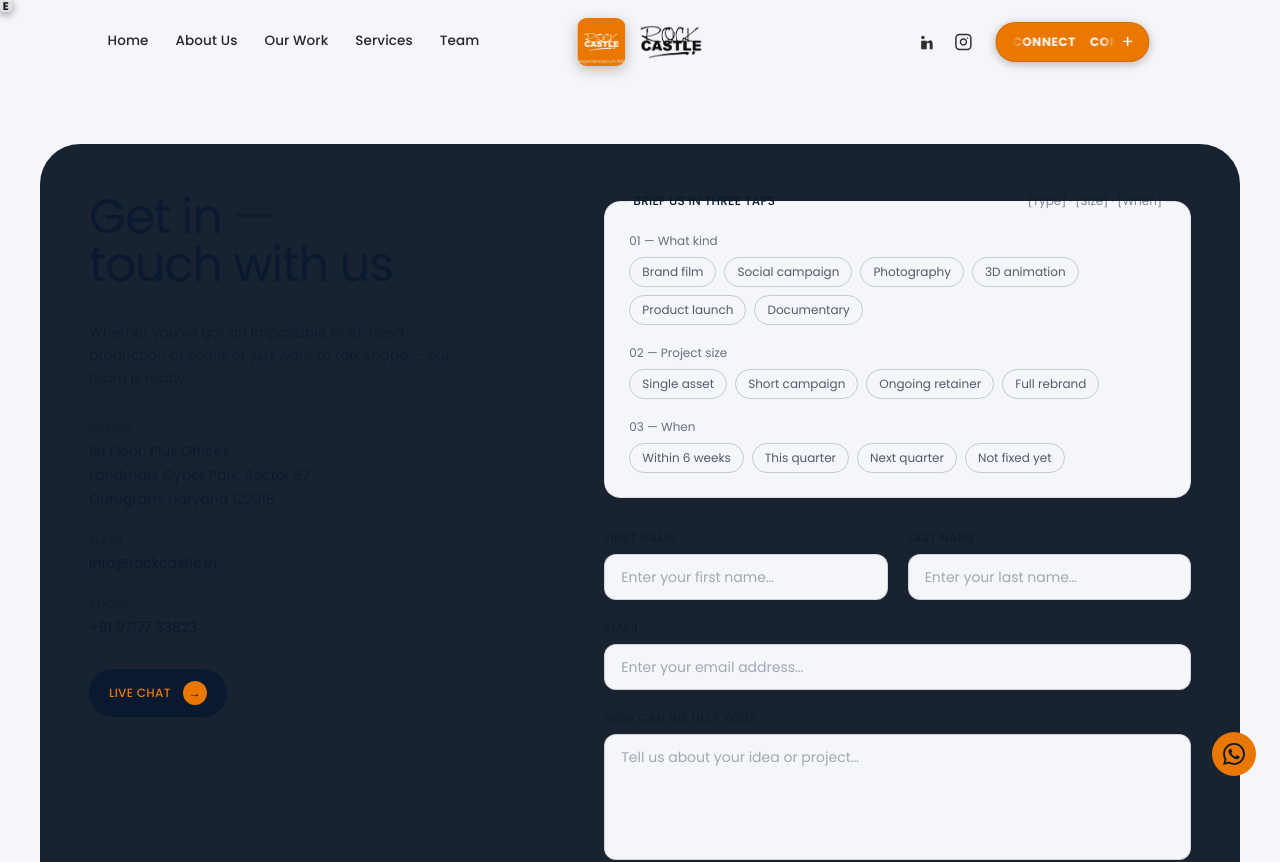
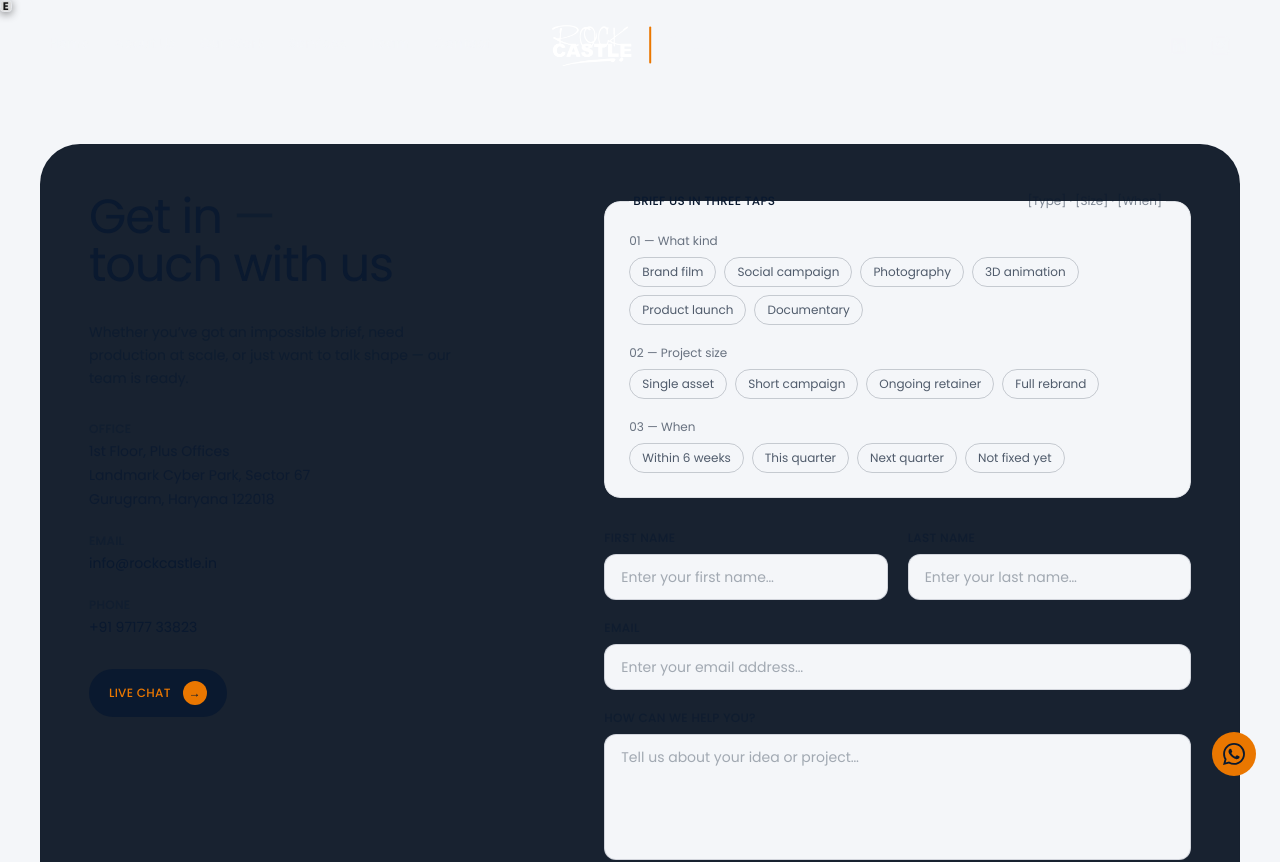
Before and after one commit to Jnyanu18/rockcastle_hoy, a Next.js app: page /contact in a window 1280 px wide. Shown: the top 862 px of the page. Built offline with nearby package versions, Linux system fonts and the light colour scheme.

Commit message:
changed nav bar

```diff
--- a/components/Navigation.css
+++ b/components/Navigation.css
@@ -10,34 +10,13 @@
   --nav-shift-right: 0px;
 }
 
-@media (min-width: 992px) {
-  :root {
-    --nav-shift-left: clamp(25px, 3.5vw, 55px);
-    --nav-shift-right: clamp(40px, 5vw, 80px);
-  }
-}
-
-@media (min-width: 1200px) {
-  :root {
-    --nav-shift-left: clamp(45px, 5.2vw, 85px);
-    --nav-shift-right: clamp(65px, 7vw, 125px);
-  }
-}
-
-@media (min-width: 1440px) {
-  :root {
-    --nav-shift-left: clamp(65px, 6.5vw, 115px);
-    --nav-shift-right: clamp(90px, 8.5vw, 160px);
-  }
-}
-
 .nav {
   position: fixed;
   top: 0;
   left: 0;
   right: 0;
   z-index: 120;
-  padding: 22px 0;
+  padding: clamp(30px, 3.8vh, 46px) 0;
   color: #f4f6f9;
   background: transparent;
   transition: transform 0.4s cubic-bezier(0.16, 1, 0.3, 1),
@@ -50,7 +29,7 @@
 }
 
 .nav--scrolled {
-  padding: 14px 0;
+  padding: clamp(16px, 2vh, 22px) 0;
   backdrop-filter: none;
   -webkit-backdrop-filter: none;
 }
@@ -78,54 +57,12 @@
   box-shadow: 0 2px 24px rgba(0, 0, 0, 0.12);
 }
 
-/* Homepage hero treatment: compact floating navigation over the campaign media. */
-.nav--hero,
-.nav--hero.nav--scrolled {
-  top: 18px;
-  left: 50%;
-  right: auto;
-  width: min(900px, calc(100% - 32px));
-  padding: 8px 0;
-  transform: translateX(-50%);
-  border-radius: 999px;
-  background: rgba(5, 5, 5, 0.84);
-  border: 1px solid rgba(241, 236, 226, 0.16);
-  box-shadow: 0 12px 32px rgba(0, 0, 0, 0.28);
-  color: var(--rc-white, #f4f6f9);
-}
-
-.nav--hero .nav__inner {
-  padding-inline: clamp(14px, 2vw, 24px);
-}
-
-.nav--hero .nav__brand-logo {
-  width: 38px;
-  height: 38px;
-  border-radius: 7px;
-}
-
-.nav--hero .nav__brand-wordmark {
-  filter: brightness(0) invert(1);
-}
-
-@media (max-width: 700px) {
-  .nav--hero,
-  .nav--hero.nav--scrolled {
-    top: 12px;
-    width: calc(100% - 24px);
-  }
-
-  .nav--hero .nav__brand-wordmark {
-    display: none;
-  }
-}
-
 /* Full-bleed inner container spanning corner-to-corner */
 .nav__inner {
   width: 100%;
   max-width: 100%;
   margin: 0;
-  padding: 0 clamp(20px, 3.2vw, 48px);
+  padding: 0 clamp(24px, 3.8vw, 64px);
   display: flex;
   align-items: center;
   justify-content: space-between;
@@ -135,21 +72,15 @@
 
 /* ===================================================
    ZONE 1: Left Navigation Links (Corner to Center)
-   Exact order: Home, Made by Yellow, Culture, How we roll
+   Order: Home | About Us | Our Work | Services | Team | Contact
    =================================================== */
 .nav__links {
   display: none;
   align-items: center;
-  gap: clamp(18px, 2.1vw, 34px);
+  gap: clamp(16px, 1.9vw, 32px);
   flex: 1;
   justify-content: flex-start;
-  transform: translateX(calc((1 - var(--nav-scroll-p, 0)) * var(--nav-shift-left, 0px)));
-  transition: transform 0.4s cubic-bezier(0.16, 1, 0.3, 1), opacity 0.25s ease;
-  will-change: transform;
-}
-
-.nav--scrolled .nav__links {
-  transform: translateX(0);
+  transition: opacity 0.25s ease;
 }
 
 .nav__link {
@@ -157,7 +88,7 @@
   font-size: 13.5px;
   font-weight: 500;
   letter-spacing: 0.01em;
-  text-transform: none; /* Title Case matching reference */
+  text-transform: none;
   color: currentColor;
   text-decoration: none;
   position: relative;
@@ -171,7 +102,7 @@
   opacity: 1;
 }
 
-/* Underline Indicator: clean solid horizontal bar below active link */
+/* Underline Indicator: vibrant orange bar below active or hovered link matching reference */
 .nav__link::after {
   content: '';
   position: absolute;
@@ -179,7 +110,7 @@
   left: 0;
   width: 0;
   height: 2px;
-  background: currentColor;
+  background: var(--rc-orange, #ea7700);
   transition: width 0.3s cubic-bezier(0.16, 1, 0.3, 1);
   border-radius: 1px;
 }
@@ -195,8 +126,9 @@
 }
 
 /* ===================================================
-   ZONE 2: Center Brand Logo & Stacked Text
-   Pinned dead-center horizontally and vertically
+   ZONE 2: Center Brand Logo & Tagline Lockup
+   Pinned dead-center horizontally and vertically:
+   [ ROCK CASTLE ] | EXPERIENCE UN-LTD
    =================================================== */
 .nav__brand-center-anchor {
   position: absolute;
@@ -213,7 +145,7 @@
 .nav__brand {
   display: flex;
   align-items: center;
-  gap: 14px;
+  gap: clamp(12px, 1.25vw, 18px);
   text-decoration: none;
   color: currentColor;
   pointer-events: auto;
@@ -221,29 +153,47 @@
 }
 
 .nav__brand:hover {
-  opacity: 0.9;
+  opacity: 0.94;
   transform: scale(1.02);
 }
 
-.nav__brand-logo {
-  width: 48px;
-  height: 48px;
-  padding: 0;
-  box-sizing: border-box;
-  background: transparent;
-  object-fit: cover;
-  border-radius: 9px;
-  box-shadow: 0 4px 14px rgba(0, 0, 0, 0.25);
-  flex-shrink: 0;
-}
-
 .nav__brand-wordmark {
-  height: clamp(34px, 2.6vw, 42px);
+  height: clamp(40px, 3.5vw, 56px);
   width: auto;
   object-fit: contain;
   display: block;
   flex-shrink: 0;
   transition: filter 0.3s ease, opacity 0.25s ease;
+}
+
+/* Orange Vertical Separator Line */
+.nav__brand-divider {
+  display: block;
+  width: 2px;
+  height: clamp(34px, 2.9vw, 46px);
+  background-color: var(--rc-orange, #ea7700);
+  flex-shrink: 0;
+  border-radius: 1px;
+}
+
+/* Subtitle / Tagline text: EXPERIENCE UN-LTD (kept compact as before) */
+.nav__brand-tagline {
+  display: flex;
+  flex-direction: column;
+  justify-content: center;
+  text-align: left;
+  line-height: 1.14;
+  letter-spacing: 0.08em;
+  font-family: var(--font-body);
+  font-size: clamp(9px, 0.72vw, 11px);
+  font-weight: 700;
+  color: currentColor;
+  text-transform: uppercase;
+  white-space: nowrap;
+}
+
+.nav__brand-tagline span {
+  display: block;
 }
 
 /* When navbar is in dark mode (white text/icons), invert wordmark to crisp white */
@@ -260,39 +210,33 @@
 }
 
 @media (max-width: 640px) {
-  .nav__brand-logo {
-    width: 40px;
-    height: 40px;
-    border-radius: 8px;
+  .nav__brand-wordmark {
+    height: 30px;
   }
-
-  .nav__brand-wordmark {
-    height: 28px;
+  .nav__brand-divider {
+    height: 24px;
+  }
+  .nav__brand-tagline {
+    font-size: 8px;
   }
 }
 
 /* ===================================================
-   ZONE 3: Right Socials & Scrolling Pill CTA (Center to Right Corner)
+   ZONE 3: Right Socials (LinkedIn & Instagram)
    =================================================== */
 .nav__right {
   display: flex;
   align-items: center;
   justify-content: flex-end;
-  gap: clamp(14px, 1.8vw, 24px);
+  gap: clamp(16px, 1.8vw, 24px);
   flex: 1;
-  transform: translateX(calc((1 - var(--nav-scroll-p, 0)) * -1 * var(--nav-shift-right, 0px)));
   transition: transform 0.4s cubic-bezier(0.16, 1, 0.3, 1);
-  will-change: transform;
-}
-
-.nav--scrolled .nav__right {
-  transform: translateX(0);
 }
 
 .nav__socials {
   display: none;
   align-items: center;
-  gap: 18px;
+  gap: clamp(18px, 1.7vw, 24px);
 }
 
 .nav__social-link {
@@ -300,18 +244,21 @@
   align-items: center;
   justify-content: center;
   color: currentColor;
-  opacity: 0.88;
-  transition: opacity 0.2s ease, transform 0.2s ease;
+  opacity: 0.9;
+  transition: opacity 0.2s ease, transform 0.2s ease, color 0.2s ease;
   text-decoration: none;
 }
 
 .nav__social-link:hover {
   opacity: 1;
+  color: var(--rc-orange, #ea7700);
   transform: translateY(-1px);
 }
 
 .nav__social-icon {
   display: block;
+  width: clamp(21px, 1.55vw, 25px);
+  height: clamp(21px, 1.55vw, 25px);
 }
 
 /* Yellow Capsule Pill Button with Running Marquee Ticker */
@@ -586,7 +533,7 @@
   }
 }
 
-@media (min-width: 992px) {
+@media (min-width: 1024px) {
   .nav__links {
     display: flex;
   }
--- a/components/Navigation.jsx
+++ b/components/Navigation.jsx
@@ -48,7 +48,7 @@ export default function Navigation() {
   const pathname = usePathname() || '/'
   const router = useRouter()
 
-  useMagnetic(navRef, '.nav__link, .nav__pill-btn, .nav__social-link', 0.25)
+  useMagnetic(navRef, '.nav__link, .nav__social-link', 0.25)
 
   // Scroll detection: theme adaptation, scrolled state, and dynamic hero-to-corner spread
   const scrolledRef = useRef(false)
@@ -61,6 +61,7 @@ export default function Navigation() {
     let watchBounds = []
 
     const sectionWatchList = [
+      { id: 'contact', navKey: 'contact' },
       { id: 'leadership', navKey: 'team' },
       { id: 'services', navKey: 'services' },
       { id: 'capabilities', navKey: 'services' },
@@ -124,9 +125,9 @@ export default function Navigation() {
       // Scrolled: cement bar ('dark' class) over cream sections, cream bar
       // ('light' class) over cement/dark ones. Unscrolled: text colour only.
       const kind = backgroundKind(navRef.current)
-      const targetTheme = scrolledRef.current
-        ? (kind === 'cream' ? 'dark' : 'light')
-        : (kind === 'dark' ? 'dark' : 'light')
+      const targetTheme = !scrolledRef.current
+        ? 'dark'
+        : (kind === 'cream' ? 'dark' : 'light')
       if (themeRef.current !== targetTheme) {
         themeRef.current = targetTheme
         setNavTheme(targetTheme)
@@ -199,31 +200,12 @@ export default function Navigation() {
     '/#team': 'leadership',
     '/#leadership': 'leadership',
     '/team': 'leadership',
+    '/#contact': 'contact',
+    '/contact': 'contact',
   }
 
   const handleNavClick = (e, href) => {
     closeMenu()
-
-    // Dedicated routes that should always navigate to the page
-    if (href === '/contact' || href === '/connect') {
-      if (pathname === '/contact' || pathname === '/connect') {
-        e.preventDefault()
-        if (window.__lenis) {
-          window.__lenis.scrollTo(0, { duration: 1 })
-        } else {
-          window.scrollTo({ top: 0, behavior: 'smooth' })
-        }
-        return
-      }
-      e.preventDefault()
-      router.push('/contact')
-      if (window.__lenis) {
-        window.__lenis.scrollTo(0, { immediate: true })
-      } else {
-        window.scrollTo(0, 0)
-      }
-      return
-    }
 
     // Smooth scroll if matching target section is available on current page
     if (pathname === '/') {
@@ -278,13 +260,15 @@ export default function Navigation() {
     }
   }
 
-  // Primary Navigation Links: Home | About Us | Our Work | Services | Team
+  // Primary Navigation Links matching Reference Design:
+  // Home | About Us | Our Work | Services | Team | Contact
   const links = [
     { href: '/', label: 'Home' },
     { href: '/#about', label: 'About Us' },
     { href: '/#our-work', label: 'Our Work' },
     { href: '/#services', label: 'Services' },
     { href: '/#team', label: 'Team' },
+    { href: '/#contact', label: 'Contact' },
   ]
 
   const isLinkActive = (href) => {
@@ -296,6 +280,7 @@ export default function Navigation() {
     if (href === '/#our-work' || href === '/#recent-experiences') return activeSection === 'our-work'
     if (href === '/#services' || href === '/#capabilities') return activeSection === 'services'
     if (href === '/#team' || href === '/#leadership') return activeSection === 'team'
+    if (href === '/#contact' || href === '/contact') return activeSection === 'contact'
     return false
   }
 
@@ -320,20 +305,28 @@ export default function Navigation() {
             ))}
           </nav>
 
-          {/* Center: Rockcastle Logo & Wordmark (Pinned Dead Center) */}
+          {/* Center: Rockcastle Logo & Tagline (Pinned Dead Center) */}
           <div className="nav__brand-center-anchor">
             <Link
               href="/"
               className="nav__brand"
-              aria-label="Rockcastle Home"
+              aria-label="Rock Castle — Experience Un-Ltd"
               onClick={(e) => handleNavClick(e, '/')}
             >
-              <img src="/rockcastle-logo.jpg" alt="" aria-hidden="true" className="nav__brand-logo" />
-              <img src="/rockcastle-logo-black.png" alt="Rock Castle" className="nav__brand-wordmark" />
+              <img
+                src="/rockcastle-logo-black.png"
+                alt="Rock Castle"
+                className="nav__brand-wordmark"
+              />
+              <span className="nav__brand-divider" aria-hidden="true" />
+              <div className="nav__brand-tagline">
+                <span>EXPERIENCE</span>
+                <span>UN-LTD</span>
+              </div>
             </Link>
           </div>
 
-          {/* Right: Social Glyphs & Scrolling Yellow Pill CTA */}
+          {/* Right: Social Glyphs (LinkedIn & Instagram) and Mobile Hamburger Toggle */}
           <div className="nav__right">
             {/* Social Icons (LinkedIn & Instagram) */}
             <div className="nav__socials">
@@ -344,10 +337,14 @@ export default function Navigation() {
                 className="nav__social-link"
                 aria-label="LinkedIn"
               >
-                <svg className="nav__social-icon" viewBox="0 0 24 24" width="17" height="17" fill="currentColor">
-                  <circle cx="4.98" cy="4.98" r="2.5" />
-                  <rect x="2.5" y="9.5" width="4.96" height="12" rx="0.5" />
-                  <path d="M14.5 9.5c-2.4 0-3.5 1.3-4.1 2.2V9.5H6.2c.05 1 0 12 0 12h4.2v-6.7c0-.36.03-.72.13-.98.28-.72.93-1.47 2.03-1.47 1.43 0 2 1.09 2 2.69V21.5h4.2v-7.2c0-3.86-2.06-5.8-4.26-5.8z" />
+                <svg
+                  className="nav__social-icon"
+                  viewBox="0 0 24 24"
+                  width="24"
+                  height="24"
+                  fill="currentColor"
+                >
+                  <path d="M19 3a2 2 0 0 1 2 2v14a2 2 0 0 1-2 2H5a2 2 0 0 1-2-2V5a2 2 0 0 1 2-2h14m-.5 15.5v-5.3a3.26 3.26 0 0 0-3.26-3.26c-.85 0-1.84.52-2.28 1.3v-1.11h-2.79v8.37h2.79v-4.93c0-.77.62-1.4 1.39-1.4a1.4 1.4 0 0 1 1.4 1.4v4.93h2.75M6.46 10.9v8.37H9.2V10.9H6.46M7.83 6.45a1.63 1.63 0 1 0 0 3.26 1.63 1.63 0 0 0 0-3.26z" />
                 </svg>
               </a>
 
@@ -361,8 +358,8 @@ export default function Navigation() {
                 <svg
                   className="nav__social-icon"
                   viewBox="0 0 24 24"
-                  width="18"
-                  height="18"
+                  width="24"
+                  height="24"
                   fill="none"
                   stroke="currentColor"
                   strokeWidth="2"
@@ -375,26 +372,6 @@ export default function Navigation() {
                 </svg>
               </a>
             </div>
-
-            {/* Signature Scrolling Yellow Pill Button (Routes to dedicated /contact page) */}
-            <Link
-              href="/contact"
-              className={`nav__pill-btn ${pathname === '/connect' || pathname === '/contact' ? 'nav__pill-btn--active' : ''}`}
-              onClick={(e) => handleNavClick(e, '/contact')}
-              aria-label="Connect with Rockcastle"
-            >
-              <div className="nav__pill-track-mask">
-                <div className="nav__pill-track">
-                  <span>CONNECT</span>
-                  <span>CONNECT</span>
-                  <span>CONNECT</span>
-                  <span>CONNECT</span>
-                  <span>CONNECT</span>
-                  <span>CONNECT</span>
-                </div>
-              </div>
-              <span className="nav__pill-plus">+</span>
-            </Link>
 
             {/* Mobile Hamburger Toggle */}
             <button
```
